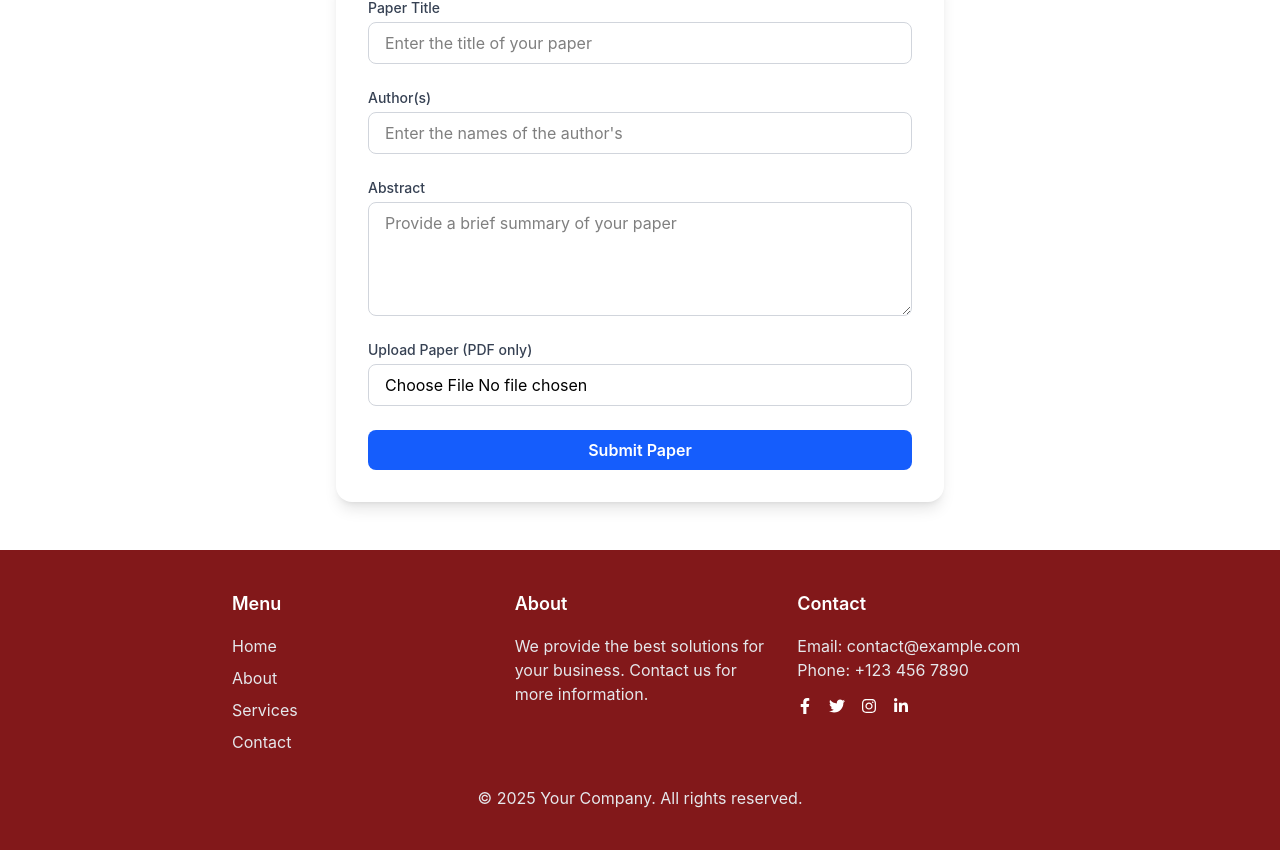
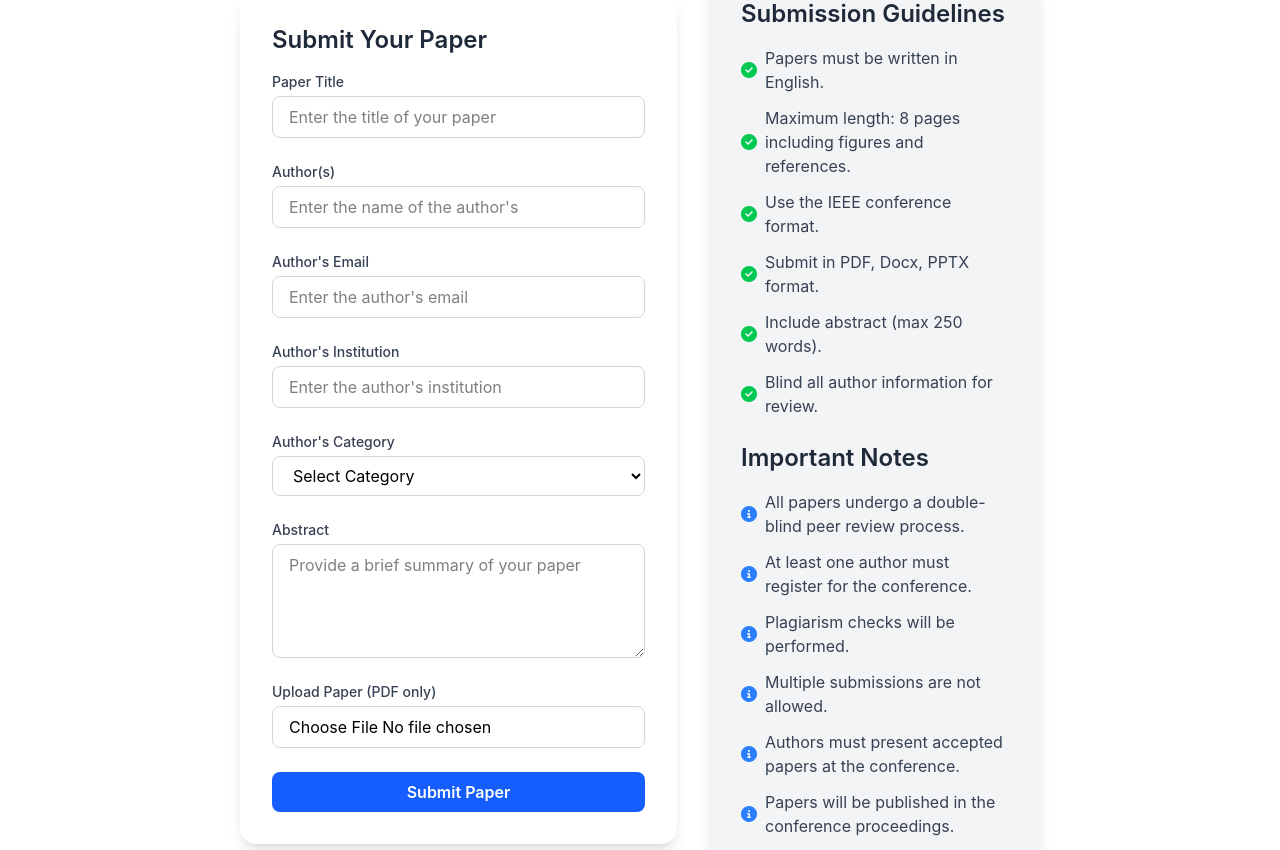
Before and after one commit to vasanth-k20/ICSET-ReactJs, a React (Vite) app: page /papersub in a window 1280 px wide. Shown: the part 370-1220 px from the top of the page. Built offline with nearby package versions, Linux system fonts and the light colour scheme.

Commit message:
15-03-cmt

```diff
--- a/src/Components/Pages/Contact.jsx
+++ b/src/Components/Pages/Contact.jsx
@@ -10,7 +10,7 @@ export default function ContactPage() {
                     </div>
                 </div>
             </div>
-            <div className="w-full lg:w-[80%] mx-auto my-12 text-center px-4">
+            <div className="w-full lg:w-[65%] mx-auto my-12 text-center px-4">
                 {/* Two-Column Layout: Form (Left) + Map (Right) */}
                 <div className="flex flex-col lg:flex-row gap-8">
                     {/* Left Column: Contact Form */}
--- a/src/Components/Pages/PaperSubmission.jsx
+++ b/src/Components/Pages/PaperSubmission.jsx
@@ -1,18 +1,21 @@
+import "@fortawesome/fontawesome-free/css/all.min.css";
+
 export default function PaperSubmission() {
     return (
         <section>
-            <div>
-                {/* Banner Section */}
-                <div className="relative bg-[#881B1B] py-20 text-white text-center">
-                    <h1 className="text-5xl font-bold relative z-10 opacity-85">Paper Submission</h1>
-                    <div className="absolute inset-0 mt-33 px-10 opacity-10 flex items-center justify-start">
-                        <h1 className="text-6xl font-bold text-[#f99696]">Submit Your Work</h1>
-                    </div>
+            {/* Banner Section */}
+            <div className="relative bg-[#881B1B] py-20 text-white text-center">
+                <h1 className="text-5xl font-bold relative z-10 opacity-85">Paper Submission</h1>
+                <div className="absolute inset-0 mt-33 px-10 opacity-10 flex items-center justify-start">
+                    <h1 className="text-6xl font-bold text-[#f99696]">Submit Your Work</h1>
                 </div>
             </div>
-            <div className="w-full lg:w-[50%] mx-auto my-12 text-center px-4">
-                {/* Submission Form */}
-                <div className="bg-white shadow-lg rounded-2xl p-8 text-left">
+
+            {/* Main Content Section */}
+            <div className="w-[65%] px-4 my-12 flex flex-col lg:flex-row gap-8 items-center justify-center mx-auto">
+                {/* Submission Form (Left Side) */}
+                <div className="w-full lg:w-2/3 bg-white shadow-lg rounded-2xl p-8">
+                    <h2 className="text-2xl font-semibold text-gray-800 mb-4">Submit Your Paper</h2>
                     <form className="space-y-6">
                         {/* Paper Title */}
                         <div>
@@ -38,10 +41,59 @@ export default function PaperSubmission() {
                                 type="text"
                                 id="authors"
                                 name="authors"
-                                placeholder="Enter the names of the author's"
+                                placeholder="Enter the name of the author's"
                                 className="mt-1 block w-full px-4 py-2 border border-gray-300 rounded-lg focus:ring-2 focus:ring-blue-500 focus:border-blue-500"
                                 required
                             />
+                        </div>
+
+                        {/* Author's Email */}
+                        <div>
+                            <label htmlFor="email" className="block text-sm font-medium text-gray-700">
+                                Author's Email
+                            </label>
+                            <input
+                                type="email"
+                                id="email"
+                                name="email"
+                                placeholder="Enter the author's email"
+                                className="mt-1 block w-full px-4 py-2 border border-gray-300 rounded-lg focus:ring-2 focus:ring-blue-500 focus:border-blue-500"
+                                required
+                            />
+                        </div>
+
+                        {/* Author's Institution */}
+                        <div>
+                            <label htmlFor="institution" className="block text-sm font-medium text-gray-700">
+                                Author's Institution
+                            </label>
+                            <input
+                                type="text"
+                                id="institution"
+                                name="institution"
+                                placeholder="Enter the author's institution"
+                                className="mt-1 block w-full px-4 py-2 border border-gray-300 rounded-lg focus:ring-2 focus:ring-blue-500 focus:border-blue-500"
+                                required
+                            />
+                        </div>
+
+                        {/* Author's Category */}
+                        <div>
+                            <label htmlFor="category" className="block text-sm font-medium text-gray-700">
+                                Author's Category
+                            </label>
+                            <select
+                                id="category"
+                                name="category"
+                                className="mt-1 block w-full px-4 py-2 border border-gray-300 rounded-lg focus:ring-2 focus:ring-blue-500 focus:border-blue-500"
+                                required
+                            >
+                                <option value="">Select Category</option>
+                                <option value="student">Student</option>
+                                <option value="researcher">Researcher</option>
+                                <option value="faculty">Faculty</option>
+                                <option value="industry">Industry Professional</option>
+                            </select>
                         </div>
 
                         {/* Abstract */}
@@ -84,6 +136,66 @@ export default function PaperSubmission() {
                             </button>
                         </div>
                     </form>
+
+                </div>
+
+                {/* Submission Guidelines (Right Side) */}
+                <div className="w-full lg:w-1/2 bg-gray-100 shadow-lg rounded-2xl p-8">
+                    <h2 className="text-2xl font-semibold text-gray-800 mb-4">Submission Guidelines</h2>
+                    <ul className="space-y-3 text-gray-700">
+                        <li className="flex items-center">
+                            <span className="text-green-500 mr-2"><i className="fa-solid fa-circle-check"></i></span>
+                            Papers must be written in English.
+                        </li>
+                        <li className="flex items-center">
+                            <span className="text-green-500 mr-2"><i className="fa-solid fa-circle-check"></i></span>
+                            Maximum length: 8 pages including figures and references.
+                        </li>
+                        <li className="flex items-center">
+                            <span className="text-green-500 mr-2"><i className="fa-solid fa-circle-check"></i></span>
+                            Use the IEEE conference format.
+                        </li>
+                        <li className="flex items-center">
+                            <span className="text-green-500 mr-2"><i className="fa-solid fa-circle-check"></i></span>
+                            Submit in PDF, Docx, PPTX format.
+                        </li>
+                        <li className="flex items-center">
+                            <span className="text-green-500 mr-2"><i className="fa-solid fa-circle-check"></i></span>
+                            Include abstract (max 250 words).
+                        </li>
+                        <li className="flex items-center">
+                            <span className="text-green-500 mr-2"><i className="fa-solid fa-circle-check"></i></span>
+                            Blind all author information for review.
+                        </li>
+                    </ul>
+
+                    <h2 className="text-2xl font-semibold text-gray-800 mt-6 mb-4">Important Notes</h2>
+                    <ul className="space-y-3 text-gray-700">
+                        <li className="flex items-center">
+                            <span className="text-blue-500 mr-2"><i className="fa-solid fa-circle-info"></i></span>
+                            All papers undergo a double-blind peer review process.
+                        </li>
+                        <li className="flex items-center">
+                            <span className="text-blue-500 mr-2"><i className="fa-solid fa-circle-info"></i></span>
+                            At least one author must register for the conference.
+                        </li>
+                        <li className="flex items-center">
+                            <span className="text-blue-500 mr-2"><i className="fa-solid fa-circle-info"></i></span>
+                            Plagiarism checks will be performed.
+                        </li>
+                        <li className="flex items-center">
+                            <span className="text-blue-500 mr-2"><i className="fa-solid fa-circle-info"></i></span>
+                            Multiple submissions are not allowed.
+                        </li>
+                        <li className="flex items-center">
+                            <span className="text-blue-500 mr-2"><i className="fa-solid fa-circle-info"></i></span>
+                            Authors must present accepted papers at the conference.
+                        </li>
+                        <li className="flex items-center">
+                            <span className="text-blue-500 mr-2"><i className="fa-solid fa-circle-info"></i></span>
+                            Papers will be published in the conference proceedings.
+                        </li>
+                    </ul>
                 </div>
             </div>
         </section>
```
